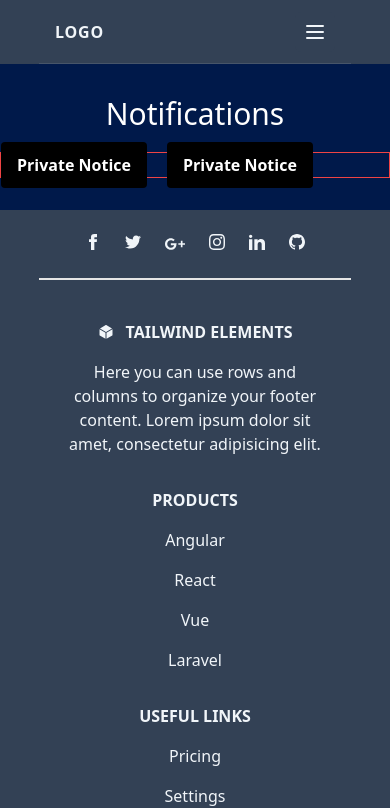
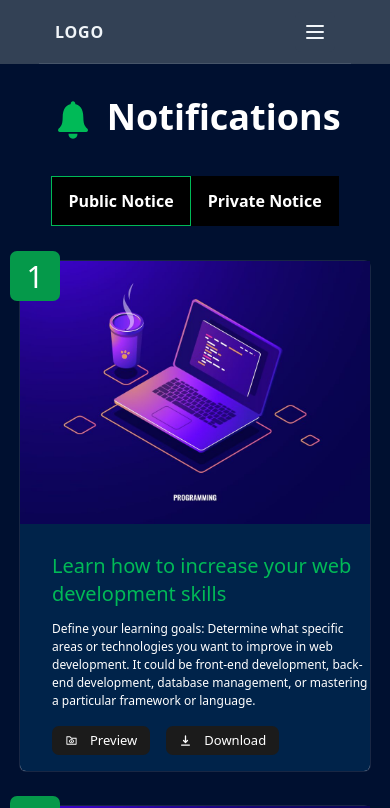
Before and after one commit to Sadekinchowdhury/E-learnig, a React (Create React App) app: page /notices in a window 390 px wide. Shown: the top 808 px of the page. Built offline with nearby package versions, Linux system fonts and the light colour scheme.

Commit message:
Public and private notice modiefied and add to notification page

```diff
--- a/src/components/notices/Notice.css
+++ b/src/components/notices/Notice.css
@@ -1,24 +1,28 @@
+.notice-toggle-btn{
+  background: #000000;
+  border: 1px solid black;
+  border-radius: 0;
+}
 
+.active-notice {
+  background: #000000;
+  border-color: #00ba57;
+}
 .notifications h3 {
     text-align: center;
     font-size: 34px;
-  }
-  .notifications h3 span{
-    color: #c1ad00;
-    font-size: 40px;
   }
   .notice-container{
     max-width: 1080px;
     margin: auto;
   }
   .notice {
-    /* background-color: #c1ad00; */
-    position: relative  ;
-
+    background-color: #00234a;
+    position: relative;
     margin-top: 35px;
-    box-shadow: 0px 3px 8px 0px #bcbcbc;
+    box-shadow: 0px 0px 1px 0px #ffffff;
     border-radius: 6px;
-  }
+}
   .notice-info {
     width: calc(100% - 300px);
   }
@@ -39,19 +43,19 @@
   }
 
   .seriul {
-    width: 70px;
-    height: 70px;
+    width: 50px;
+    height: 50px;
     display: flex;
     align-items: center;
     justify-content: center;
     position: absolute;
-    left: -26px;
-    top: -24px;
-    background: #aaaaaa;
+    left: -10px;
+    top: -10px;
+    background: #05994a;
     color: white;
-    font-size: 50px;
+    font-size: 30px;
     border-radius: 7px;
-  }
+}
 
 
   /* Responsive designs */
@@ -59,39 +63,19 @@
   /* it works when the screen size is under 768px */
   @media only screen and (max-width: 768px) {
 
-    .notice{
-      margin-top: 20px;
-    }
     .notice-info {
-      width: calc(100% - 200px);
+      width: 100%;
     }
     .notice-img {
-      width: 200px;
+      width: 250px;
+      margin: auto;
     }
-    .seriul {
-      width: 50px;
-      height: 50px;
-      left: -16px;
-      top: -15px;
-      font-size: 40px;
-      border-radius: 5px;
   }
-  }
-  @media only screen and (max-width: 576px) {
-    .notice-info {
-      width: calc(100% - 140px);
-    }
+
+  @media only screen and (max-width: 480px) {
     .notice-img {
-      width: 140px;
-    }
-
-  }
-  @media only screen and (max-width: 480px) {
-    .notice-info {
-      width: calc(100% - 100px);
-    }
-    .notice-img {
-      width: 100px;
+      width: 100%;
+      margin: auto;
     }
     .notice-info p{
       font-size: 12px;
--- a/src/components/notices/Notices.js
+++ b/src/components/notices/Notices.js
@@ -1,22 +1,43 @@
-import React from 'react'
-import { Link } from 'react-router-dom'
+import React, { useState } from 'react'
+import PrivateNotice from './PrivateNotice';
+import PublicNotice from './PublicNotice';
+import {IoIosNotifications} from 'react-icons/io'
+const Notices = () => {
+  const [privateNotice, setPrivateNotice] = useState(false);
+  const [publicNotice, setPublicNotice] = useState(true)
 
-const Notices = () => {
+  const showPrivateNotice = () => {
+    if (!privateNotice) {
+      setPrivateNotice(!privateNotice);
+      setPublicNotice(false)
+    }
 
+  }
+  const showPublicNotice = () => {
+    if (!publicNotice) {
+      setPublicNotice(!publicNotice)
+      setPrivateNotice(false);
+    }
+  }
   return (
-    <div className='py-8 bg-[#00194a]'>
-        <h2 className='text-3xl text-center text-white'>Notifications</h2>
-        <div className='max-w-[900px] mx-auto border border-red-500 mt-5'>
-<ul className='flex gap-5'>
+    <section className='py-8 bg-[#001030]'>
+      <h2 className='text-4xl text-center text-white font-bold'> <IoIosNotifications className='inline text-5xl text-[#00ba57]'/> Notifications</h2>
+      <ul className='mt-8 flex items-center justify-center'>
         <li>
-                <Link className='btn btn-lg bg-black text-white font-semibold py-3 px-4 rounded' to="/notices/private">Private Notice</Link>
+          <button onClick={showPublicNotice} className={`notice-toggle-btn btn btn-lg bg-gray-900 text-white font-semibold py-3 px-4 border-[#000000] ${publicNotice && 'active-notice'}`} to="/notices/public">Public Notice</button>
         </li>
         <li>
-                <Link className='btn btn-lg bg-black text-white font-semibold py-3 px-4 rounded' to="/notices/public">Private Notice</Link>
+          <button onClick={showPrivateNotice} className={`notice-toggle-btn btn btn-lg bg-gray-900 text-white font-semibold py-3 px-4 border-[#000000] ${privateNotice && 'active-notice'}`}>Private Notice</button>
         </li>
+
       </ul>
+      <div className='max-w-[900px] mx-auto mt-3'>
+        <div>
+          {privateNotice && <PrivateNotice />}
+          {publicNotice && <PublicNotice />}
         </div>
       </div>
+    </section>
   )
 }
 
--- a/src/components/notices/PrivateNotice.js
+++ b/src/components/notices/PrivateNotice.js
@@ -1,9 +1,9 @@
-import Img from '../../assects/images/course-image.webp'
 import {IoIosNotifications} from 'react-icons/io'
 import {AiOutlineFolderView} from 'react-icons/ai'
 import {HiDownload} from 'react-icons/hi'
+import Img from '../../assects/images/course-image.webp'
 import './Notice.css'
-const Notifications =() =>{
+const PrivateNotice =() =>{
     const notices = [{
         title: 'Lorem ipsum dolor sit amet, consectetur adipisicing.',
         desc: 'Lorem ipsum dolor sit amet consectetur adipisicing elit. Laudantium, dolores ratione. Explicabo deserunt doloribus corporis at aperiam commodi, exercitationem dolorum tenetur blanditiis, laborum vero architecto.',
@@ -29,22 +29,22 @@ const Notifications =() =>{
         img:Img
     }
 ]
-    return (<div className='notifications py-5'>
-       <h3> <span><IoIosNotifications className='inline'/></span> Notifications</h3>
+    return (<div className='notifications pb-5 text-white'>
         <div className='notice-container m-auto px-5'>
             {
-                notices.map( (notice ,i) => <div className="notice flex">
-                <div className="notice-info p-4 ms-4">
-                    <h2 className="title text-xl md:text-2xl lg:text-3xl ml-5">{notice.title}</h2>
+                notices.map( (notice ,i) => <div key={i} className="notice flex lg:flex-row md:flex-row flex-col ">
+                <div className='notice-img'>
+                    <img className='w-full' src={notice.img} alt="" />
+                </div>
+                <div className="notice-info ms-4 mt-3 lg:mt-0 md:mt-0  p-4">
+                    <h2 className="title text-xl md:text-2xl lg:text-3xl text-[#00ba57]">{notice.title}</h2>
                     <p className='mt-3'>{notice.desc}</p>
                     <div className="mt-4 flex">
                     <button className='notice-btn mr-4'><span className='mr-3'><AiOutlineFolderView /></span> Preview</button>
                     <button className='notice-btn'><span className='mr-3'><HiDownload /></span> Download</button>
                     </div>
                 </div>
-                <div className='notice-img'>
-                    <img className='w-full' src={notice.img} alt="" />
-                </div>
+
                 <div className="seriul">{i+1}</div>
             </div>)
             }
@@ -52,4 +52,4 @@ const Notifications =() =>{
     </div>)
 }
 
-export default Notifications
+export default PrivateNotice
--- a/src/components/notices/PublicNotice.js
+++ b/src/components/notices/PublicNotice.js
@@ -2,49 +2,51 @@ import Img from '../../assects/images/course-image.webp'
 import {IoIosNotifications} from 'react-icons/io'
 import {AiOutlineFolderView} from 'react-icons/ai'
 import {HiDownload} from 'react-icons/hi'
+
+import web from '../../assects/images/notice-image-web.jpg'
 import './Notice.css'
-const Notifications =() =>{
+const PublicNotice =() =>{
     const notices = [{
-        title: 'Lorem ipsum dolor sit amet, consectetur adipisicing.',
-        desc: 'Lorem ipsum dolor sit amet consectetur adipisicing elit. Laudantium, dolores ratione. Explicabo deserunt doloribus corporis at aperiam commodi, exercitationem dolorum tenetur blanditiis, laborum vero architecto.',
-        img:Img
+        title: 'Learn how to increase your web development skills',
+        desc: 'Define your learning goals: Determine what specific areas or technologies you want to improve in web development. It could be front-end development, back-end development, database management, or mastering a particular framework or language.',
+        img:web
     },
     {
-        title: 'Lorem ipsum dolor sit amet, consectetur adipisicing.',
-        desc: 'Lorem ipsum dolor sit amet consectetur adipisicing elit. Laudantium, dolores ratione. Explicabo deserunt doloribus corporis at aperiam commodi, exercitationem dolorum tenetur blanditiis, laborum vero architecto.',
-        img:Img
+        title: 'Learn how to increase your web development skills',
+        desc: 'Define your learning goals: Determine what specific areas or technologies you want to improve in web development. It could be front-end development, back-end development, database management, or mastering a particular framework or language.',
+        img:web
     },
     {
-        title: 'Lorem ipsum dolor sit amet, consectetur adipisicing.',
-        desc: 'Lorem ipsum dolor sit amet consectetur adipisicing elit. Laudantium, dolores ratione. Explicabo deserunt doloribus corporis at aperiam commodi, exercitationem dolorum tenetur blanditiis, laborum vero architecto.',
-        img:Img
+        title: 'Learn how to increase your web development skills',
+        desc: 'Define your learning goals: Determine what specific areas or technologies you want to improve in web development. It could be front-end development, back-end development, database management, or mastering a particular framework or language.',
+        img:web
     },
     {
-        title: 'Lorem ipsum dolor sit amet, consectetur adipisicing.',
-        desc: 'Lorem ipsum dolor sit amet consectetur adipisicing elit. Laudantium, dolores ratione. Explicabo deserunt doloribus corporis at aperiam commodi, exercitationem dolorum tenetur blanditiis, laborum vero architecto.',
-        img:Img
+        title: 'Learn how to increase your web development skills',
+        desc: 'Define your learning goals: Determine what specific areas or technologies you want to improve in web development. It could be front-end development, back-end development, database management, or mastering a particular framework or language.',
+        img:web
     },{
-        title: 'Lorem ipsum dolor sit amet, consectetur adipisicing.',
-        desc: 'Lorem ipsum dolor sit amet consectetur adipisicing elit. Laudantium, dolores ratione. Explicabo deserunt doloribus corporis at aperiam commodi, exercitationem dolorum tenetur blanditiis, laborum vero architecto.',
-        img:Img
+        title: 'Learn how to increase your web development skills',
+        desc: 'Define your learning goals: Determine what specific areas or technologies you want to improve in web development. It could be front-end development, back-end development, database management, or mastering a particular framework or language.',
+        img:web
     }
 ]
-    return (<div className='notifications py-5'>
-       <h3> <span><IoIosNotifications className='inline'/></span> Notifications</h3>
+    return (<div className='notifications pb-5 text-white'>
         <div className='notice-container m-auto px-5'>
             {
-                notices.map( (notice ,i) => <div className="notice flex">
-                <div className="notice-info p-4 ms-4">
-                    <h2 className="title text-xl md:text-2xl lg:text-3xl ml-5">{notice.title}</h2>
+                notices.map( (notice ,i) => <div key={i} className="notice flex lg:flex-row md:flex-row flex-col ">
+                <div className='notice-img'>
+                    <img className='w-full' src={notice.img} alt="" />
+                </div>
+                <div className="notice-info ms-4 mt-3 lg:mt-0 md:mt-0  p-4">
+                    <h2 className="title text-xl md:text-2xl lg:text-3xl text-[#00ba57]">{notice.title}</h2>
                     <p className='mt-3'>{notice.desc}</p>
                     <div className="mt-4 flex">
                     <button className='notice-btn mr-4'><span className='mr-3'><AiOutlineFolderView /></span> Preview</button>
                     <button className='notice-btn'><span className='mr-3'><HiDownload /></span> Download</button>
                     </div>
                 </div>
-                <div className='notice-img'>
-                    <img className='w-full' src={notice.img} alt="" />
-                </div>
+
                 <div className="seriul">{i+1}</div>
             </div>)
             }
@@ -52,4 +54,4 @@ const Notifications =() =>{
     </div>)
 }
 
-export default Notifications
+export default PublicNotice
```
Also changed, not shown: src/assects/images/notice-image-web.jpg (added). Lines whose indentation alone changed are shown as unchanged.
